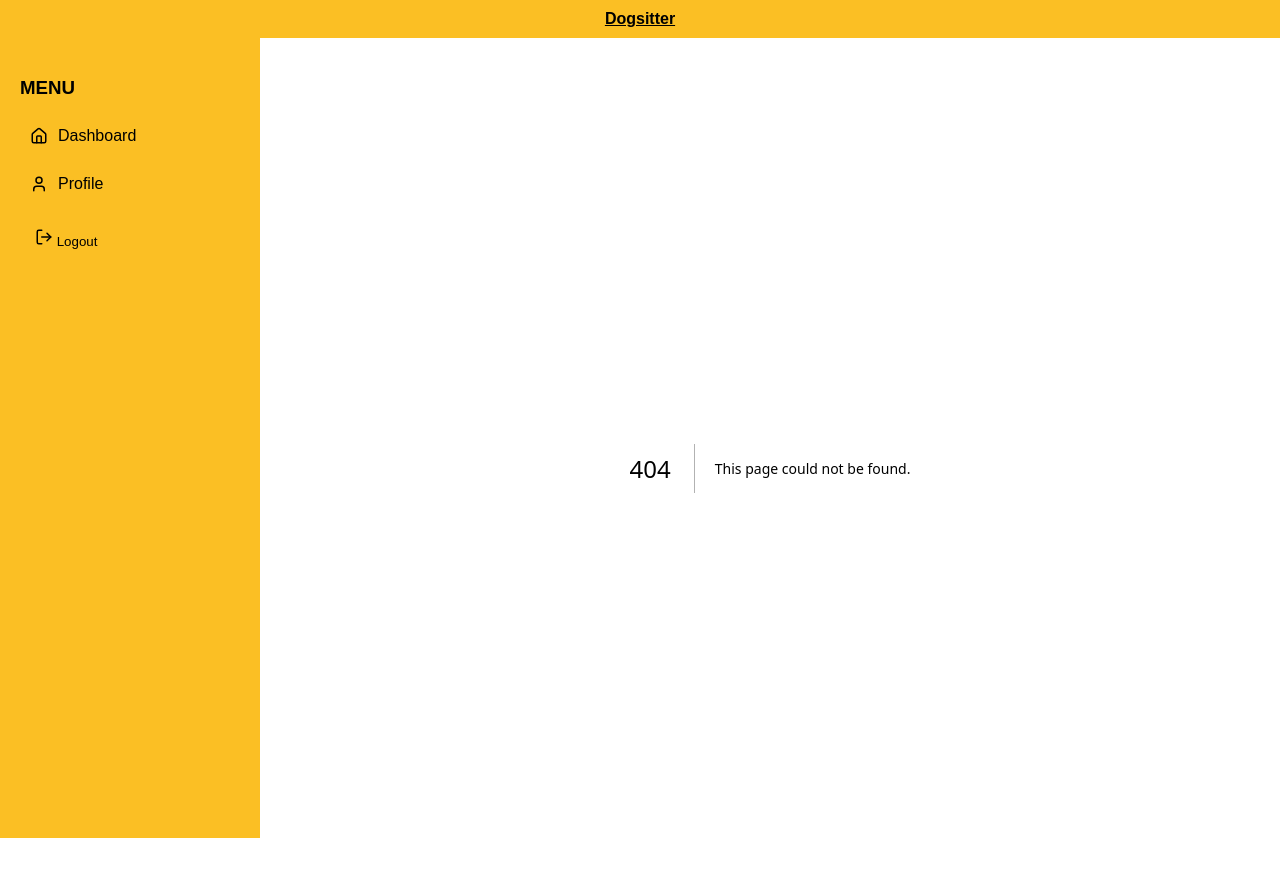
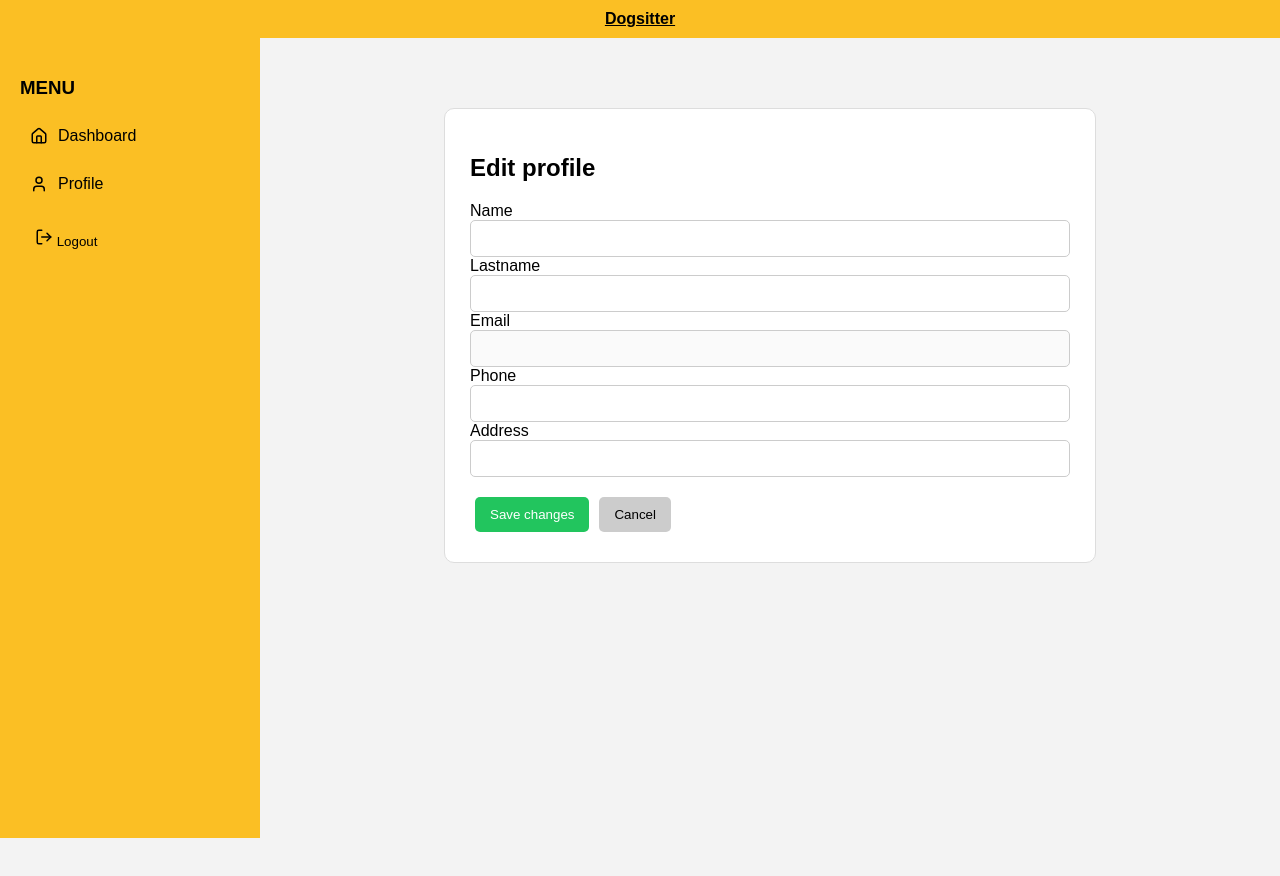
Before and after one commit to Thibaultdarmancier/dogsitter-frontend, a Next.js app: page /edit-profile in a window 1280 px wide. Before the commit this address had no page. Shown: the top 876 px of the page. After the commit the page ends 838 px from the top, so only its background shows below. Built offline with nearby package versions, Linux system fonts and the light colour scheme; no server answers; sample sign-in values are in the browser's storage.

Commit message:
profile update

```diff
--- /dev/null
+++ b/app/edit-profile/page.tsx
@@ -0,0 +1,138 @@
+"use client";
+
+import { useEffect, useState } from "react";
+import { getUser } from "@/lib/auth";
+import { useRouter } from "next/navigation";
+
+const API_URL = "http://localhost:3000";
+
+export default function EditProfile() {
+  const [form, setForm] = useState<any>({
+    name: "",
+    lastname: "",
+    address: "",
+    phone: "",
+    email: "",
+  });
+
+  const [user, setUser] = useState<any>(null);
+  const router = useRouter();
+
+  useEffect(() => {
+    loadProfile();
+  }, []);
+
+  const loadProfile = async () => {
+    const localUser = getUser();
+
+    if (!localUser) {
+      router.push("/login");
+      return;
+    }
+
+    setUser(localUser);
+
+    const res = await fetch(`${API_URL}/auth/profile`, {
+      headers: {
+        Authorization: `Bearer ${localUser.token}`,
+      },
+    });
+
+    const data = await res.json();
+
+    setForm({
+      name: data.name || "",
+      lastname: data.lastname || "",
+      address: data.address || "",
+      phone: data.phone || "",
+      email: data.email || "",
+    });
+  };
+
+  const handleSave = async () => {
+    try {
+      await fetch(`${API_URL}/auth/${user.id}`, {
+        method: "PATCH",
+        headers: {
+          "Content-Type": "application/json",
+        },
+        body: JSON.stringify(form),
+      });
+
+      alert("Profile updated!");
+      router.push("/profile");
+
+    } catch (err) {
+      console.log("UPDATE ERROR", err);
+      alert("Error updating profile");
+    }
+  };
+
+  return (
+    <div className="form-wrapper">
+      <div className="form-card">
+
+        <h2>Edit profile</h2>
+
+        <div className="form-group">
+          <label>Name</label>
+          <input
+            value={form.name}
+            onChange={(e) =>
+              setForm({ ...form, name: e.target.value })
+            }
+          />
+        </div>
+
+        <div className="form-group">
+          <label>Lastname</label>
+          <input
+            value={form.lastname}
+            onChange={(e) =>
+              setForm({ ...form, lastname: e.target.value })
+            }
+          />
+        </div>
+
+        <div className="form-group">
+          <label>Email</label>
+          <input value={form.email} disabled />
+        </div>
+
+        <div className="form-group">
+          <label>Phone</label>
+          <input
+            value={form.phone}
+            onChange={(e) =>
+              setForm({ ...form, phone: e.target.value })
+            }
+          />
+        </div>
+
+        <div className="form-group">
+          <label>Address</label>
+          <input
+            value={form.address}
+            onChange={(e) =>
+              setForm({ ...form, address: e.target.value })
+            }
+          />
+        </div>
+
+        <div style={{ marginTop: 15 }}>
+          <button className="btn-green" onClick={handleSave}>
+            Save changes
+          </button>
+
+          <button
+            className="btn-gray"
+            onClick={() => router.push("/profile")}
+          >
+            Cancel
+          </button>
+        </div>
+
+      </div>
+    </div>
+  );
+}
```
Also changed, not shown: app/profile/page.tsx (+14 -11 lines).
